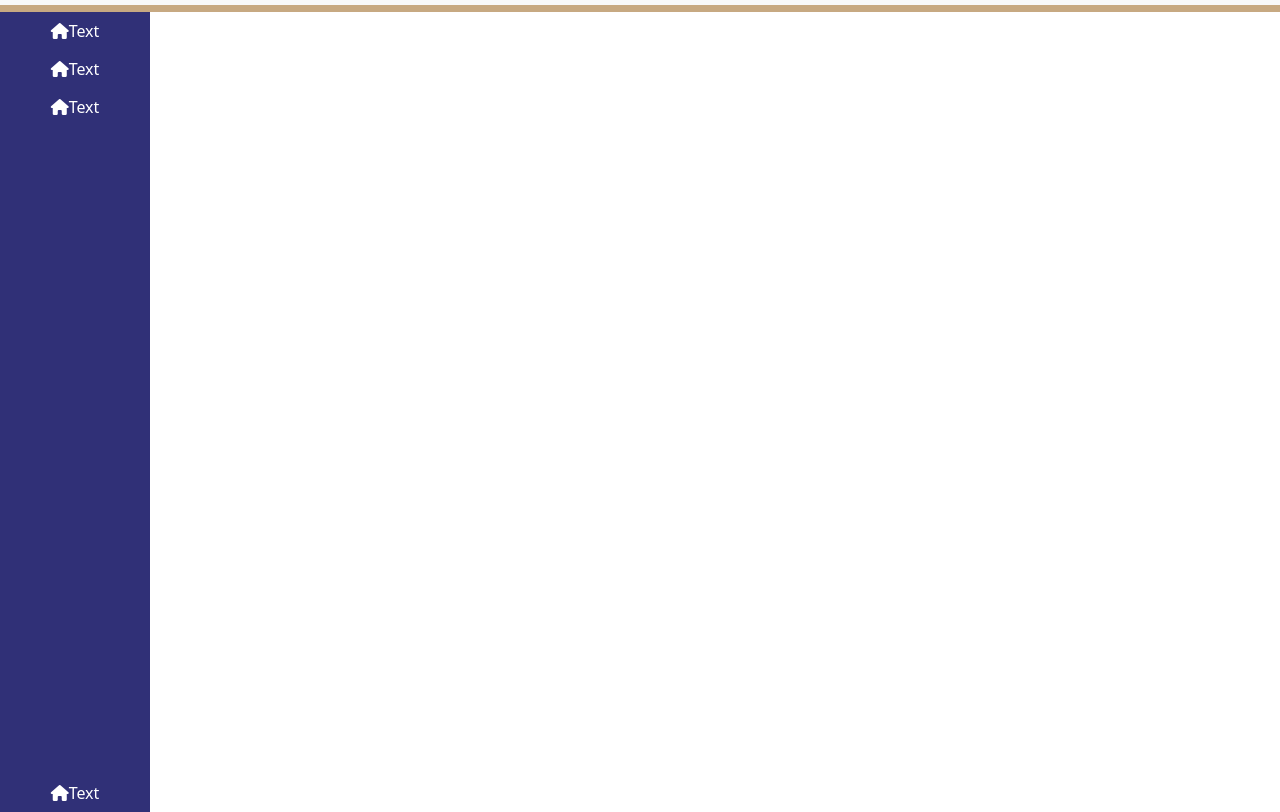
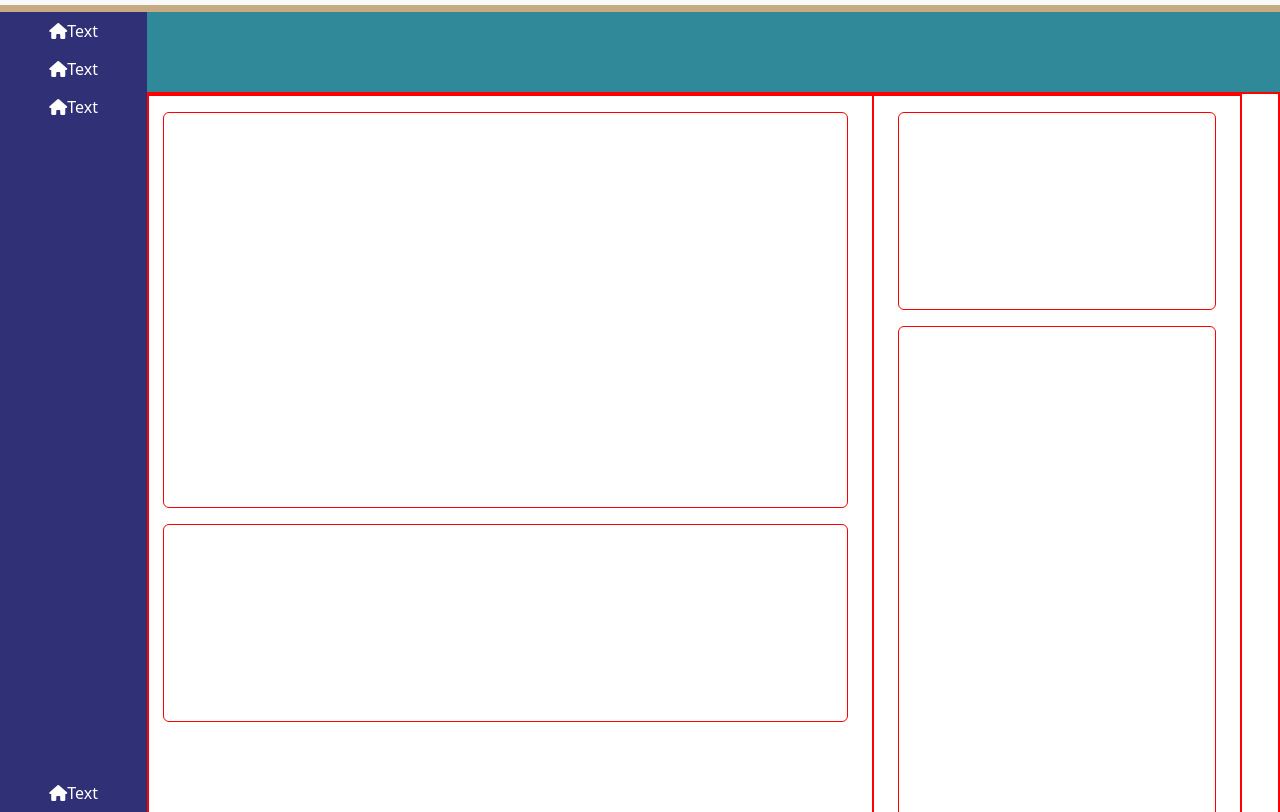
Before and after one commit to antoniodelgiudice02/html-css-bootstrap-dashboard, a plain HTML site: page index.html in a window 1280 px wide. Shown: the part 58-870 px from the top of the page. Drawn offline with nearby package versions, Linux system fonts and the light colour scheme.

Commit message:
ADD: MAIN STRUCTURE

```diff
--- a/css/style.css
+++ b/css/style.css
@@ -1,3 +1,8 @@
+.debug{
+    border: 1px solid red;
+}
+
+
 /******************
         HEADER
 *********************/
@@ -12,6 +17,10 @@ header{
 .ms_logo_small{
     width: 40px;
 }
+
+/******************************************************
+                        MAIN
+******************************************************/
 
 /******************
         ASIDE
@@ -30,3 +39,27 @@ aside{
 aside .btn{
     color: white;
 }
+
+/*****************************
+            BODY
+*****************************/
+
+#body{
+    height: 100vh;
+}
+
+
+/******************
+        #HEADER
+*********************/
+
+#header{
+    height: 80px;
+
+    /*debug*/
+    background-color: rgb(48, 137, 153);
+}
+
+#main{
+    height: calc(100% - 80px);
+}
--- a/index.html
+++ b/index.html
@@ -8,7 +8,7 @@
     <link rel="stylesheet" href="./css/style.css">
     <link rel="stylesheet" href="https://cdnjs.cloudflare.com/ajax/libs/font-awesome/6.5.1/css/all.min.css" integrity="sha512-DTOQO9RWCH3ppGqcWaEA1BIZOC6xxalwEsw9c2QQeAIftl+Vegovlnee1c9QX4TctnWMn13TZye+giMm8e2LwA==" crossorigin="anonymous" referrerpolicy="no-referrer" />
 </head>
-<body>
+<body class="overflow-hidden">
 
     <!--*******************
             HEADER
@@ -66,12 +66,18 @@
     </header>
 
         <!--*******************
+            MAIN
+    *********************-->
+
+    <main class="d-flex">
+
+        <!--*******************
                 ASIDE
         *********************-->
 
         <aside>
 
-        <div class="container d-flex flex-column justify-content-between align-items-center h-100 w-100">
+            <div class="container d-flex flex-column justify-content-between align-items-center h-100">
 
                 <div class="d-flex flex-column">
                     <div class="btn"><i class="fa-solid fa-house"></i><span class="d-none d-lg-inline">Text</span></div>
@@ -87,6 +93,45 @@
 
         </aside>
 
+        <div id="body" class="w-100 overflow-scroll">
+
+            <section id="header">
+
+            </section>
+
+            <section id="main" class="debug h-100">
+
+                <div class="container h-100 debug">
+
+                    <div class="row h-100 w-100 gx-5 debug">
+
+                        <div class="col-8 h-100 debug">
+                            <div class="card h-50 mt-3 debug"></div>
+                            <div class="card h-25 mt-3 debug"></div>
+                        </div>
+
+                        <div class="col-4 debug">
+                            <div class="card h-25 mt-3 debug"></div>
+                            <div class="card h-75 mt-3 debug"></div>
+                        </div>
+
+                    </div>
+
+                </div>
+
+            </section>
+
+        </div>
+
+
+
+
+
+    </main>
+
+
+
+
 
     <script src="https://cdn.jsdelivr.net/npm/bootstrap@5.3.2/dist/js/bootstrap.bundle.min.js" integrity="sha384-C6RzsynM9kWDrMNeT87bh95OGNyZPhcTNXj1NW7RuBCsyN/o0jlpcV8Qyq46cDfL" crossorigin="anonymous"></script>
 </body>
```
Lines whose indentation alone changed are shown as unchanged.
